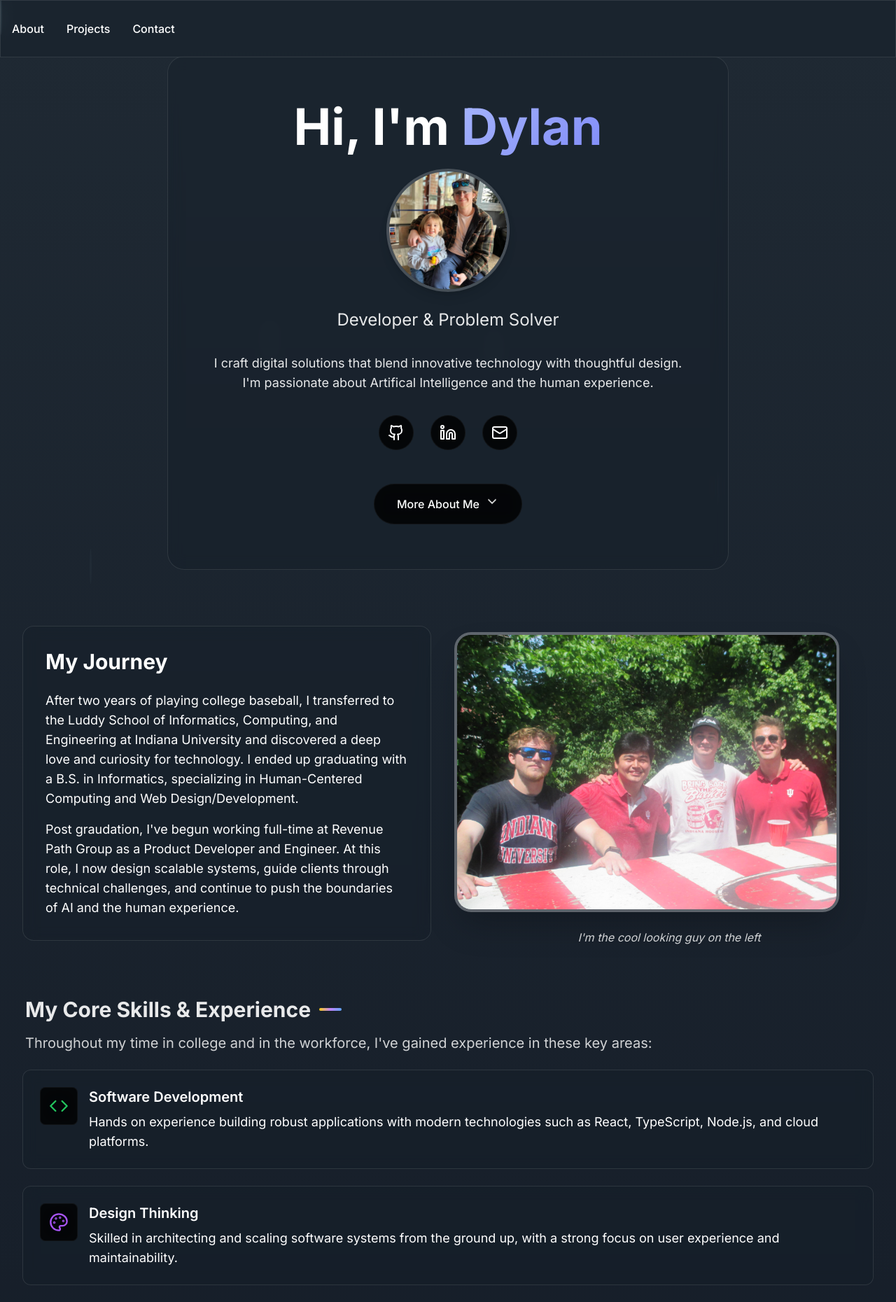
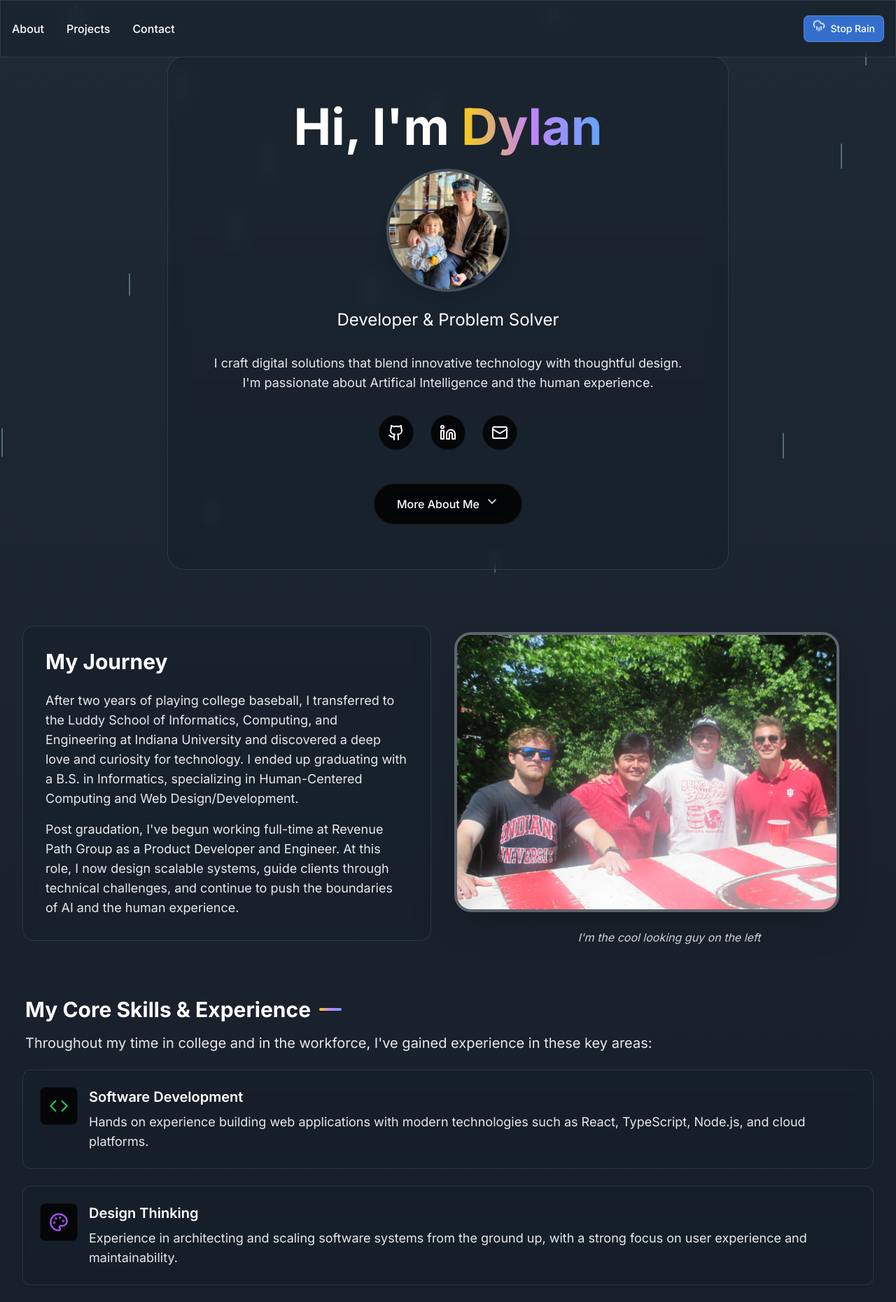
Before and after one commit to dylGray/dylans-web, a React (Vite) app: page / in a window 1280 px wide. Shown: the top 1860 px of the page at 70% size. Built offline with nearby package versions, Linux system fonts and the light colour scheme.

Commit message:
improved Rain effect and added toggling for the effect

```diff
--- a/src/App.tsx
+++ b/src/App.tsx
@@ -1,15 +1,25 @@
+import { useState } from 'react';
 import Header from './components/Header';
 import Hero from './components/Hero';
 import About from './components/About';
 import Projects from './components/Projects';
 import Footer from './components/Footer';
-import FloatingShapes from './components/FloatingShapes';
+import RainDrops from './components/Rain';
 
 function App() {
+
+  const [showRain, setShowRain] = useState(true);
+
+  const handleToggleRain = () => {
+    setShowRain(prevState => !prevState);
+  }
+
   return (
     <div className="min-h-screen relative">
-      <FloatingShapes />
-      <Header />
+
+      {showRain && <RainDrops />}
+
+      <Header showRain={showRain} setShowRain={handleToggleRain} />
       <main>
         <Hero />
         <About />
--- a/src/components/About.tsx
+++ b/src/components/About.tsx
@@ -7,13 +7,13 @@ const About = () => {
       icon: Code,
       iconColor: "text-green-500",
       title: "Software Development",
-      description: "Hands on experience building robust applications with modern technologies such as React, TypeScript, Node.js, and cloud platforms."
+      description: "Hands on experience building web applications with modern technologies such as React, TypeScript, Node.js, and cloud platforms."
     },
     {
       icon: Palette,
       iconColor: "text-purple-500",
       title: "Design Thinking",
-      description: "Skilled in architecting and scaling software systems from the ground up, with a strong focus on user experience and maintainability."
+      description: "Experience in architecting and scaling software systems from the ground up, with a strong focus on user experience and maintainability."
     },
     {
       icon: Lightbulb,
@@ -25,7 +25,7 @@ const About = () => {
       icon: Users,
       iconColor: "text-blue-500",
       title: "Collaboration",
-      description: "Experienced in working with cross-functional teams, fostering open communication, and driving projects to successful completion."
+      description: "Lead cross-functional teams, fostering open communication, and driving projects to successful completion."
     }
   ];
 
@@ -36,11 +36,11 @@ const About = () => {
         <div className="grid grid-cols-1 lg:grid-cols-2 gap-12 items-center mb-16">
           <div className="glass rounded-2xl p-8 relative overflow-visible">
             <h3 className="text-2xl sm:text-3xl font-bold text-white mb-6">My Journey</h3>
-              <div className="space-y-4 text-white leading-relaxed">
-                <p className='text-sm md:text-lg'>
+              <div className="space-y-4 leading-relaxed">
+                <p className='text-sm md:text-lg text-white/90'>
                   After two years of playing college baseball, I transferred to the Luddy School of Informatics, Computing, and Engineering at Indiana University and discovered a deep love and curiosity for technology. I ended up graduating with a B.S. in Informatics, specializing in Human-Centered Computing and Web Design/Development.
                 </p>
-                <p className='text-sm md:text-lg'>
+                <p className='text-sm md:text-lg text-white/90'>
                   Post graudation, I've begun working full-time at Revenue Path Group as a Product Developer and Engineer. At this role, I now design scalable systems, guide clients through technical challenges, and continue to push the boundaries of AI and the human experience.
                 </p>
               </div>
@@ -58,11 +58,11 @@ const About = () => {
         </div>
 
         <div className="space-y-6 md:pt-4">
-          <h2 className="text-2xl sm:text-3xl font-bold text-white/90 -mb-2 flex gap-3 px-1">
+          <h2 className="text-2xl sm:text-3xl font-bold text-white -mb-2 flex gap-3 px-1">
             My Core Skills & Experience
             <span className="hidden md:inline-block mt-4 w-8 h-1 bg-gradient-to-r from-yellow-400 via-purple-400 to-blue-400 rounded-full" />
           </h2>
-          <p className="text-white/80 text-sm md:text-xl mb-2 px-1">
+          <p className="text-white/90 text-sm md:text-xl mb-2 px-1">
             Throughout my time in college and in the workforce, I've gained experience in these key areas:
           </p>
           {experiences.map((exp, index) => (
@@ -81,7 +81,7 @@ const About = () => {
                 </div>
                 <div>
                   <h4 className="text-xl font-semibold text-white mb-2">{exp.title}</h4>
-                  <p className="text-white leading-relaxed text-sm md:text-lg">{exp.description}</p>
+                  <p className="text-white/90 leading-relaxed text-sm md:text-lg">{exp.description}</p>
                 </div>
               </div>
             </div>
--- a/src/components/FloatingShapes.tsx
+++ /dev/null
@@ -1,13 +0,0 @@
-const FloatingShapes = () => {
-  return (
-    <div className="floating-shapes">
-      <div className="shape"></div>
-      <div className="shape"></div>
-      <div className="shape"></div>
-      <div className="shape"></div>
-      <div className="shape"></div>
-    </div>
-  );
-};
-
-export default FloatingShapes;
--- a/src/components/Footer.tsx
+++ b/src/components/Footer.tsx
@@ -28,7 +28,7 @@ const Footer = () => {
           <div className="glass-dark rounded-2xl p-8 sm:p-12">
             <div className="text-center mb-12">
               <h2 className="text-3xl sm:text-4xl font-bold text-white mb-6">
-                Let's <span className="text-gradient">Connect</span>
+                Let's <span className="bg-gradient-to-r from-yellow-400 via-purple-400 to-blue-400 bg-clip-text text-transparent">Connect</span>
               </h2>
               <p className="text-sm md:text-lg text-white/90 max-w-2xl mx-auto leading-relaxed">
                 I'm always interested in new opportunities and collaborations.{' '}
--- a/src/components/Header.tsx
+++ b/src/components/Header.tsx
@@ -1,7 +1,35 @@
-import { useState } from 'react';
-import { Menu, X } from 'lucide-react';
+import React, { useState } from 'react';
+import { Menu, X, CloudRain } from 'lucide-react';
 
-const Header = () => {
+
+interface RainToggleProps {
+  isRainOn: boolean;
+  onToggle: () => void;
+  className?: string;
+}
+
+const RainToggleButton: React.FC<RainToggleProps> = ({ isRainOn, onToggle, className = '' }) => (
+  <button
+    onClick={onToggle}
+    className={`flex items-center space-x-2 px-3 py-2 rounded-lg transition-all duration-200 ${
+      isRainOn
+        ? 'bg-blue-500/80 text-white hover:bg-blue-400/80'
+        : 'bg-white/10 text-white hover:bg-white/20'
+    } backdrop-blur-sm border border-white/20 hover:border-white/40 ${className}`}
+    title={isRainOn ? 'Stop Rain' : 'Start Rain'}
+  >
+    <CloudRain size={18} className={isRainOn ? 'animate-bounce' : ''} />
+    <span className="font-medium text-sm">{isRainOn ? 'Stop Rain' : 'Start Rain'}</span>
+  </button>
+);
+
+
+interface HeaderProps {
+  showRain: boolean;
+  setShowRain: () => void;
+}
+
+const Header: React.FC<HeaderProps> = ({ showRain, setShowRain }) => {
   const [isMenuOpen, setIsMenuOpen] = useState(false);
 
   const scrollToSection = (sectionId: string) => {
@@ -16,38 +44,51 @@ const Header = () => {
     <header className="fixed top-0 left-0 right-0 z-50 glass border-b border-white/10 backdrop-blur-md">
       <nav className="container mx-auto px-2 md:px-4">
         <div className="flex items-center justify-between h-16 sm:h-20">
+          {/* Desktop Navigation */}
           <div className="hidden md:flex space-x-8">
             {['About', 'Projects', 'Contact'].map((item) => (
               <button
                 key={item}
                 onClick={() => scrollToSection(item.toLowerCase())}
-                className="text-white hover:text-blue-200 transition-colors duration-200 font-medium"
+                className="text-white hover:underline transition-colors duration-200 font-medium"
               >
                 {item}
               </button>
             ))}
           </div>
 
+          {/* Desktop Rain Toggle */}
+          <div className="hidden md:block">
+            <RainToggleButton isRainOn={showRain} onToggle={setShowRain} />
+          </div>
+
+          {/* Mobile Menu Button */}
           <button
-            className="md:hidden text-white p-2"
+            className="md:hidden text-white p-2 hover:bg-white/10 rounded-lg transition-colors duration-200"
             onClick={() => setIsMenuOpen(!isMenuOpen)}
           >
             {isMenuOpen ? <X size={24} /> : <Menu size={24} />}
           </button>
         </div>
 
+        {/* Mobile Menu */}
         {isMenuOpen && (
-          <div className="md:hidden glass rounded-lg p-4 border border-white/10">
+          <div className="md:hidden glass rounded-lg p-4 border border-white/10 mb-4">
             <div className="flex flex-col space-y-4">
               {['About', 'Projects', 'Contact'].map((item) => (
                 <button
                   key={item}
                   onClick={() => scrollToSection(item.toLowerCase())}
-                  className="text-white hover:text-blue-200 transition-colors duration-200 font-medium text-left"
+                  className="text-white hover:text-blue-200 transition-colors duration-200 font-medium text-left py-2"
                 >
                   {item}
                 </button>
               ))}
+
+              {/* Mobile Rain Toggle */}
+              <div className="pt-4 border-t border-white/10">
+                <RainToggleButton isRainOn={showRain} onToggle={setShowRain} className="justify-center" />
+              </div>
             </div>
           </div>
         )}
@@ -56,4 +97,5 @@ const Header = () => {
   );
 };
 
+
 export default Header;
--- a/src/components/Hero.tsx
+++ b/src/components/Hero.tsx
@@ -17,14 +17,13 @@ const Hero = () => {
       <div className="text-center max-w-5xl mx-auto">
         <div className="glass rounded-3xl p-8 sm:p-12 lg:p-16">
           <h1 className="text-4xl sm:text-6xl lg:text-7xl font-bold text-white mb-6">
-            Hi, I'm <span className="text-gradient">Dylan</span>
-          </h1>
+            Hi, I'm <span className="bg-gradient-to-r from-yellow-400 via-purple-400 to-blue-400 bg-clip-text text-transparent">Dylan</span>          </h1>
           <img
             src={dylAndMagsImg}
             alt="Dylan and Mags"
             className="mx-auto mb-6 w-36 h-36 sm:w-44 sm:h-44 object-cover rounded-full border-4 border-white/20 shadow-lg"
           />
-          <p className="text-lg sm:text-xl lg:text-2xl text-white/90 mb-4 md:mb-8 leading-relaxed">
+          <p className="text-lg sm:text-xl lg:text-2xl text-white mb-4 md:mb-8 leading-relaxed">
             Developer & Problem Solver
           </p>
           <p className="text-xs sm:text-lg text-white/90 mb-6 md:mb-8 max-w-2xl mx-auto leading-relaxed">
--- a/src/components/Projects.tsx
+++ b/src/components/Projects.tsx
@@ -58,9 +58,9 @@ const Projects = () => {
       <div className="w-full mx-auto">
         <div className="text-center mb-16">
           <h2 className="text-2xl sm:text-3xl lg:text-4xl font-bold text-white mb-6">
-            Featured <span className="text-gradient">Projects</span>
+            Featured Projects
           </h2>
-          <p className="text-lg sm:text-xl text-white max-w-3xl mx-auto leading-relaxed">
+          <p className="text-lg sm:text-xl text-white/90 max-w-3xl mx-auto leading-relaxed">
             Here are some of the projects I've worked on that showcase my technical skills and creative problem-solving abilities.
           </p>
         </div>
@@ -83,7 +83,7 @@ const Projects = () => {
 
               <div className="p-6">
                 <h3 className="text-xl font-bold text-white mb-3">{project.title}</h3>
-                <p className="text-white mb-4 leading-relaxed text-sm">
+                <p className="text-white/80 mb-4 leading-relaxed text-sm">
                   {project.description}
                 </p>
 
--- /dev/null
+++ b/src/components/Rain.tsx
@@ -0,0 +1,41 @@
+import React, { useMemo } from 'react';
+
+interface RainDropProps {
+  numberOfDrops?: number;
+}
+
+// declares a functional component that must match the properties of RainDropProps
+const RainDrops: React.FC<RainDropProps> = ({ numberOfDrops = 15 }) => {
+  const rain = useMemo(() => {
+    const newRain = [];
+
+    for (let i = 0; i < numberOfDrops; i++) {
+      const left = Math.random() * 100;
+      const duration = Math.random() * 0.5 + 0.5;
+      const delay = Math.random() * 5;
+      const height = Math.random() * 30 + 20;
+
+      newRain.push(
+        <div
+          key={i}
+          className='shape'
+          style={{
+            left: `${left}vw`,
+            height: `${height}px`,
+            animationDuration: `${duration}s`,
+            animationDelay: `${delay}s`,
+        }}
+      />
+    );
+  }
+  return newRain;
+}, [numberOfDrops]);
+
+  return (
+    <div className='rain-drops'>
+      {rain}
+    </div>
+  )
+}
+
+export default RainDrops;
--- a/src/index.css
+++ b/src/index.css
@@ -45,7 +45,7 @@ body {
   background-clip: text;
 }
 
-.floating-shapes {
+.rain-drops {
   position: fixed;
   top: 0;
   left: 0;
@@ -54,15 +54,15 @@ body {
   pointer-events: none;
   z-index: -1;
 }
-
 .shape {
   position: absolute;
-  width: 3px;
-  height: 50px;
-  background: rgba(173, 216, 230, 0.3);
-  border-radius: 50% 50% 50% 50%;
-  transform: rotate(0deg);
-  animation: fall linear infinite;
+  top: -100px;
+  width: 2px;
+  background: rgba(173, 216, 230, 0.4);
+  border-radius: 2px;
+  animation-name: fall;
+  animation-timing-function: linear;
+  animation-iteration-count: infinite;
 }
 
 .shape:nth-child(1) {
@@ -90,15 +90,6 @@ body {
 }
 
 @keyframes fall {
-  0% {
-    top: -10%;
-    opacity: 0;
-  }
-  10% {
-    opacity: 1;
-  }
-  100% {
-    top: 110%;
-    opacity: 0;
-  }
+  from { transform: translateY(0); }
+  to { transform: translateY(calc(100vh + 100px)); }
 }
```
